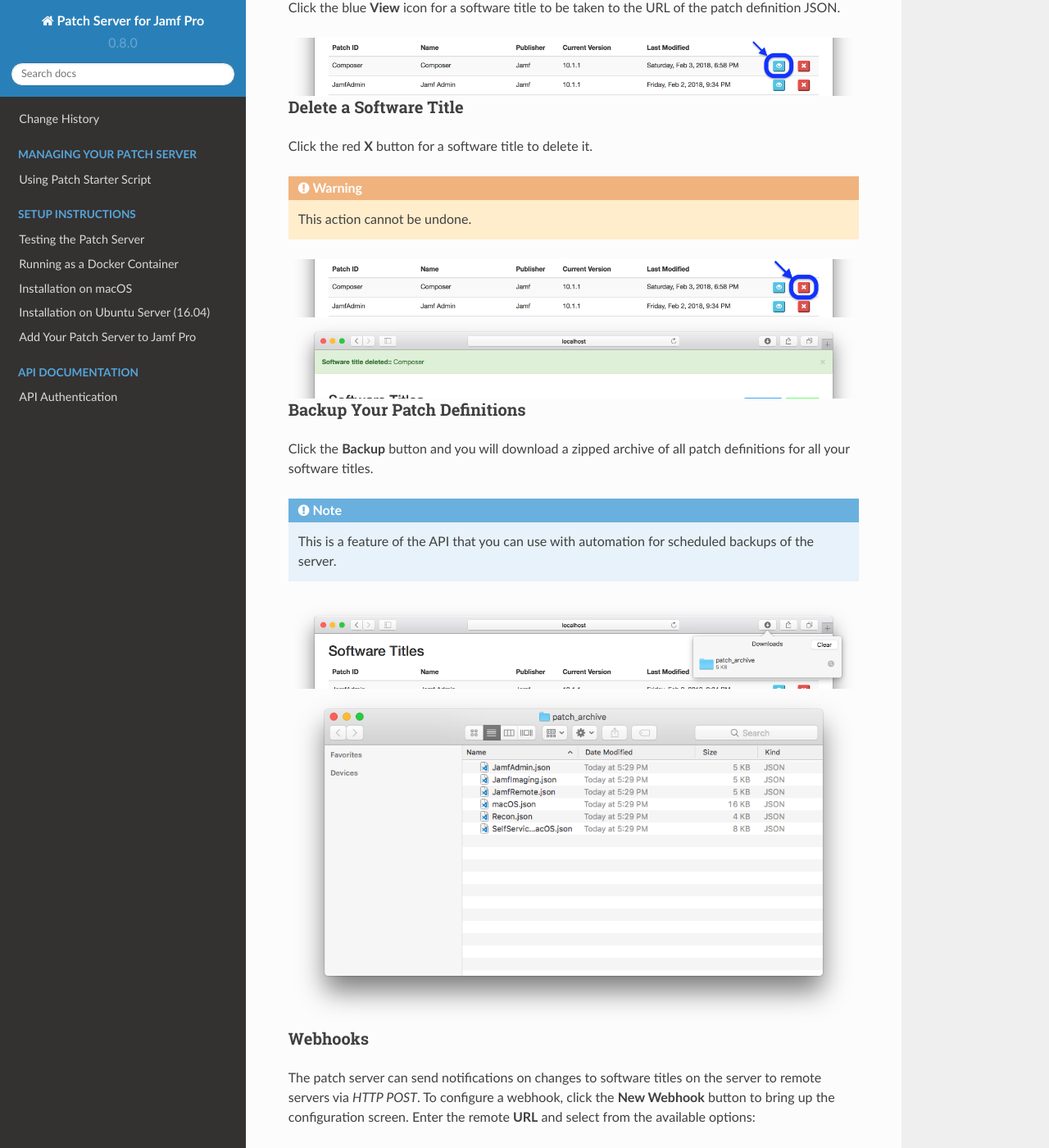
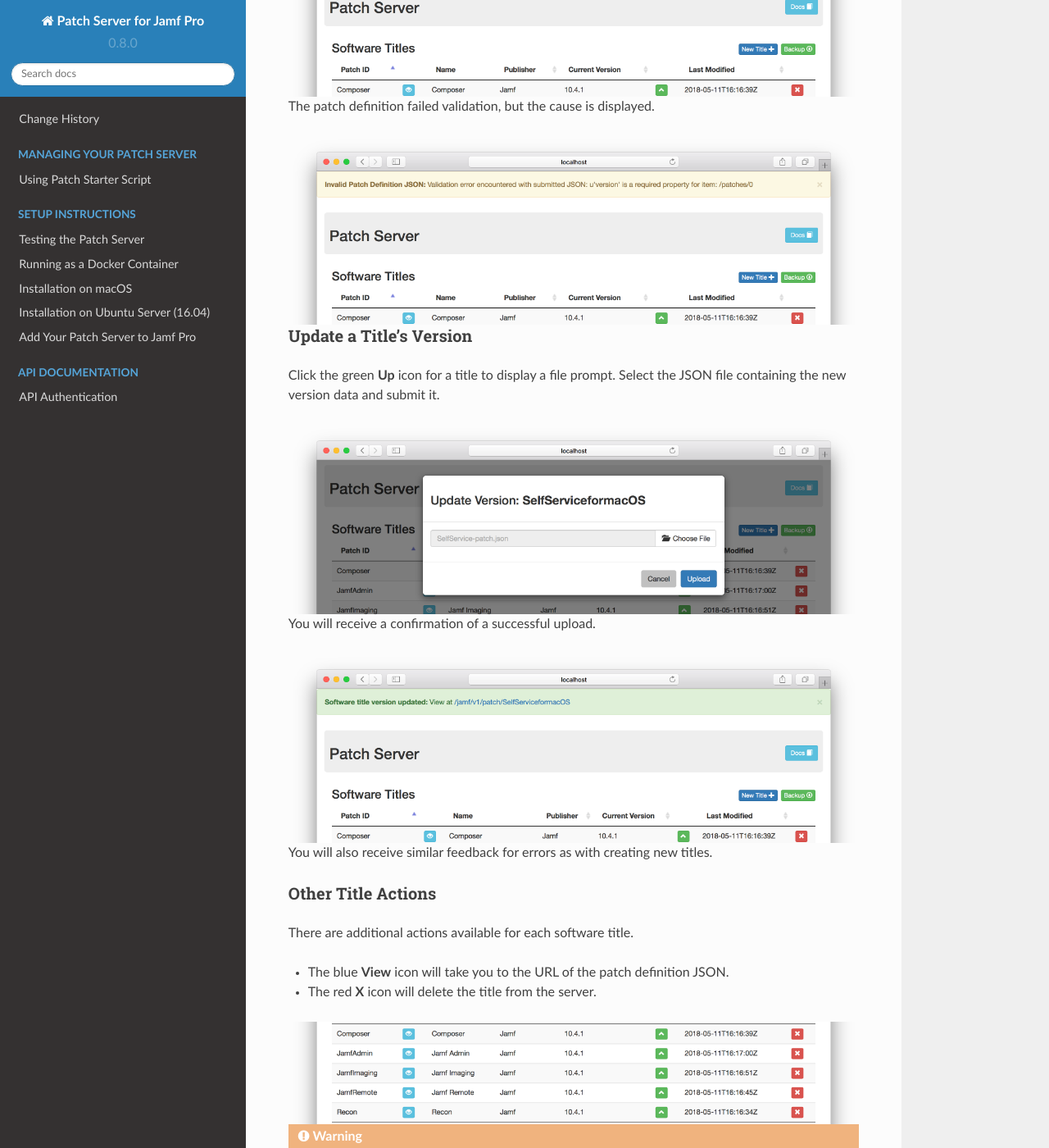
Before and after one commit to brysontyrrell/PatchServer, a Sphinx documentation site: the page built from docs/index.rst, in a window 1280 px wide and 1400 px high, scrolled down 2412 px. Shown: the whole window at 82% size. Built offline with Sphinx 7.4.7 and the Read the Docs theme 2.0.0, drawn with Linux system fonts in a browser that asks for light colours; pages that are not in the unit, such as notebooks, are missing from menus; some of the changed text lies outside the part shown.

Commit message:
docs update

```diff
--- a/docs/index.rst
+++ b/docs/index.rst
@@ -57,12 +57,12 @@
 Click the **New Title** button to bring up the file selector. Browse for the
 JSON file of the patch definition and then click **Upload**.
 
-.. image:: _static/gui_02_upload.png
+.. image:: _static/gui_02_new_title.png
    :align: center
 
 You will recieve a confirmation of a successful upload.
 
-.. image:: _static/gui_03_created.png
+.. image:: _static/gui_03_title_created.png
    :align: center
 
 Upload Errors
@@ -73,40 +73,47 @@
 
 There is a conflict with an existing software title.
 
-.. image:: _static/gui_04_conflict.png
+.. image:: _static/gui_04_title_conflict.png
    :align: center
 
 The patch definition failed validation, but the cause is displayed.
 
-.. image:: _static/gui_05_validation.png
+.. image:: _static/gui_05_title_error.png
    :align: center
 
-View a Patch Definition
-^^^^^^^^^^^^^^^^^^^^^^^
+Update a Title's Version
+^^^^^^^^^^^^^^^^^^^^^^^^
 
-Click the blue **View** icon for a software title to be taken to the URL of the
-patch definition JSON.
+Click the green **Up** icon for a title to display a file prompt. Select the
+JSON file containing the new version data and submit it.
 
-.. image:: _static/gui_10_view.png
+.. image:: _static/gui_06_title_update.png
    :align: center
 
-Delete a Software Title
-^^^^^^^^^^^^^^^^^^^^^^^
+You will receive a confirmation of a successful upload.
 
-Click the red **X** button for a software title to delete it.
+.. image:: _static/gui_07_title_updated.png
+   :align: center
+
+You will also receive similar feedback for errors as with creating new titles.
+
+Other Title Actions
+^^^^^^^^^^^^^^^^^^^
+
+There are additional actions available for each software title.
+
+- The blue **View** icon will take you to the URL of the patch definition JSON.
+- The red **X** icon will delete the title from the server.
+
+.. image:: _static/gui_08_actions.png
+   :align: center
 
 .. warning::
 
-   This action cannot be undone.
+   The delete action cannot be undone.
 
-.. image:: _static/gui_08_delete.png
-   :align: center
-
-.. image:: _static/gui_09_deleted.png
-   :align: center
-
-Backup Your Patch Definitions
-^^^^^^^^^^^^^^^^^^^^^^^^^^^^^
+Backup Patch Definitions
+^^^^^^^^^^^^^^^^^^^^^^^^
 
 Click the **Backup** button and you will download a zipped archive of all patch
 definitions for all your software titles.
@@ -116,10 +123,7 @@
    This is a feature of the API that you can use with automation for scheduled
    backups of the server.
 
-.. image:: _static/gui_06_backup.png
-   :align: center
-
-.. image:: _static/gui_07_archive.png
+.. image:: _static/gui_09_backups.png
    :align: center
 
 Webhooks
```
Also changed, not shown: docs/_static/gui_01_index.png, docs/_static/gui_02_new_title.png (added), docs/_static/gui_02_upload.png (deleted), docs/_static/gui_03_created.png (deleted), docs/_static/gui_03_title_created.png (added), docs/_static/gui_04_conflict.png (deleted), docs/_static/gui_04_title_conflict.png (added), docs/_static/gui_05_title_error.png (added), docs/_static/gui_05_validation.png (deleted), docs/_static/gui_06_backup.png (deleted), docs/_static/gui_06_title_update.png (added), docs/_static/gui_07_archive.png (deleted), docs/_static/gui_07_title_updated.png (added), docs/_static/gui_08_actions.png (added), 4 more files.
